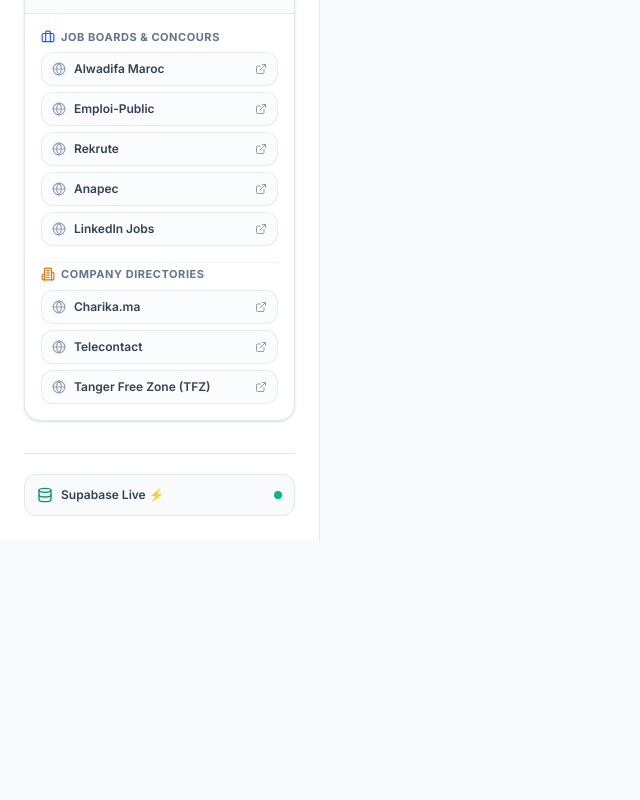
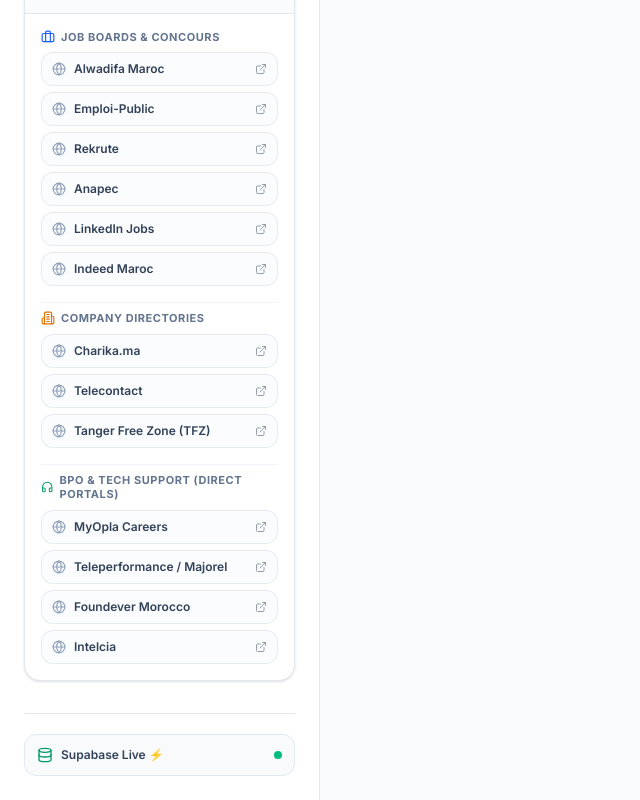
Before and after one commit to solaymanelkharraz/Radar, a React (Vite) app: page / in a window 1280 px wide. Shown: the part 413-1213 px from the top of the page, without its empty margins (0-640 px from the left). Before the commit the page ends 953 px from the top, so only its background shows below. Built offline with nearby package versions, Linux system fonts and the light colour scheme; no server answers; the database is empty.

Commit message:
feat: Add BPO & Tech Support direct portals and Indeed Maroc to SourcingHub

```diff
--- a/src/components/layout/SourcingHub.jsx
+++ b/src/components/layout/SourcingHub.jsx
@@ -1,5 +1,5 @@
 import React, { useState } from 'react';
-import { ExternalLink, Globe, Search, Briefcase, Building2, ChevronDown, ChevronUp, Compass } from 'lucide-react';
+import { ExternalLink, Globe, Search, Briefcase, Building2, ChevronDown, ChevronUp, Compass, Headphones } from 'lucide-react';
 
 export function SourcingHub({ isCollapsible = false }) {
   const [isOpen, setIsOpen] = useState(true);
@@ -10,12 +10,20 @@
     { name: 'Rekrute', url: 'https://www.rekrute.com', category: 'Private Sector' },
     { name: 'Anapec', url: 'https://www.anapec.org', category: 'Public Agency' },
     { name: 'LinkedIn Jobs', url: 'https://www.linkedin.com/jobs', category: 'Global' },
+    { name: 'Indeed Maroc', url: 'https://ma.indeed.com', category: 'Global' },
   ];
 
   const companyDirectories = [
     { name: 'Charika.ma', url: 'https://www.charika.ma', category: 'Business Directory' },
     { name: 'Telecontact', url: 'https://www.telecontact.ma', category: 'Directory' },
     { name: 'Tanger Free Zone (TFZ)', url: 'https://www.google.com/search?q=entreprises+TFZ+Tanger', category: 'Google Sourcing' },
+  ];
+
+  const bpoPortals = [
+    { name: 'MyOpla Careers', url: 'https://www.myopla.com/carrieres', category: 'BPO / Tech Support' },
+    { name: 'Teleperformance / Majorel', url: 'https://jobs.teleperformance.ma', category: 'BPO / Tech Support' },
+    { name: 'Foundever Morocco', url: 'https://jobs.foundever.com/go/Jobs-in-Morocco/9266102/', category: 'BPO / Tech Support' },
+    { name: 'Intelcia', url: 'https://www.intelcia.com/fr/candidats/offres-emploi', category: 'BPO / Tech Support' },
   ];
 
   return (
@@ -75,7 +83,7 @@
           </div>
 
           {/* Category 2: Company Directories */}
-          <div className="space-y-2 pt-1 border-t border-slate-100">
+          <div className="space-y-2 pt-2 border-t border-slate-100">
             <div className="flex items-center gap-1.5 text-[11px] font-bold text-slate-500 uppercase tracking-wider">
               <Building2 className="w-3.5 h-3.5 text-amber-600" />
               <span>Company Directories</span>
@@ -102,6 +110,31 @@
               ))}
             </div>
           </div>
+
+          {/* Category 3: BPO & Tech Support (Direct Portals) */}
+          <div className="space-y-2 pt-2 border-t border-slate-100">
+            <div className="flex items-center gap-1.5 text-[11px] font-bold text-slate-500 uppercase tracking-wider">
+              <Headphones className="w-3.5 h-3.5 text-emerald-600" />
+              <span>BPO & Tech Support (Direct Portals)</span>
+            </div>
+            <div className="grid grid-cols-1 gap-1.5">
+              {bpoPortals.map((link) => (
+                <a
+                  key={link.name}
+                  href={link.url}
+                  target="_blank"
+                  rel="noopener noreferrer"
+                  className="flex items-center justify-between p-2 px-2.5 rounded-xl border border-slate-200/80 bg-slate-50/50 hover:bg-slate-100 hover:border-slate-300 text-slate-700 hover:text-emerald-700 font-semibold transition-all group"
+                >
+                  <div className="flex items-center gap-2">
+                    <Globe className="w-3.5 h-3.5 text-slate-400 group-hover:text-emerald-600 transition-colors" />
+                    <span>{link.name}</span>
+                  </div>
+                  <ExternalLink className="w-3 h-3 opacity-50 group-hover:opacity-100 transition-opacity" />
+                </a>
+              ))}
+            </div>
+          </div>
         </div>
       )}
     </div>
```
